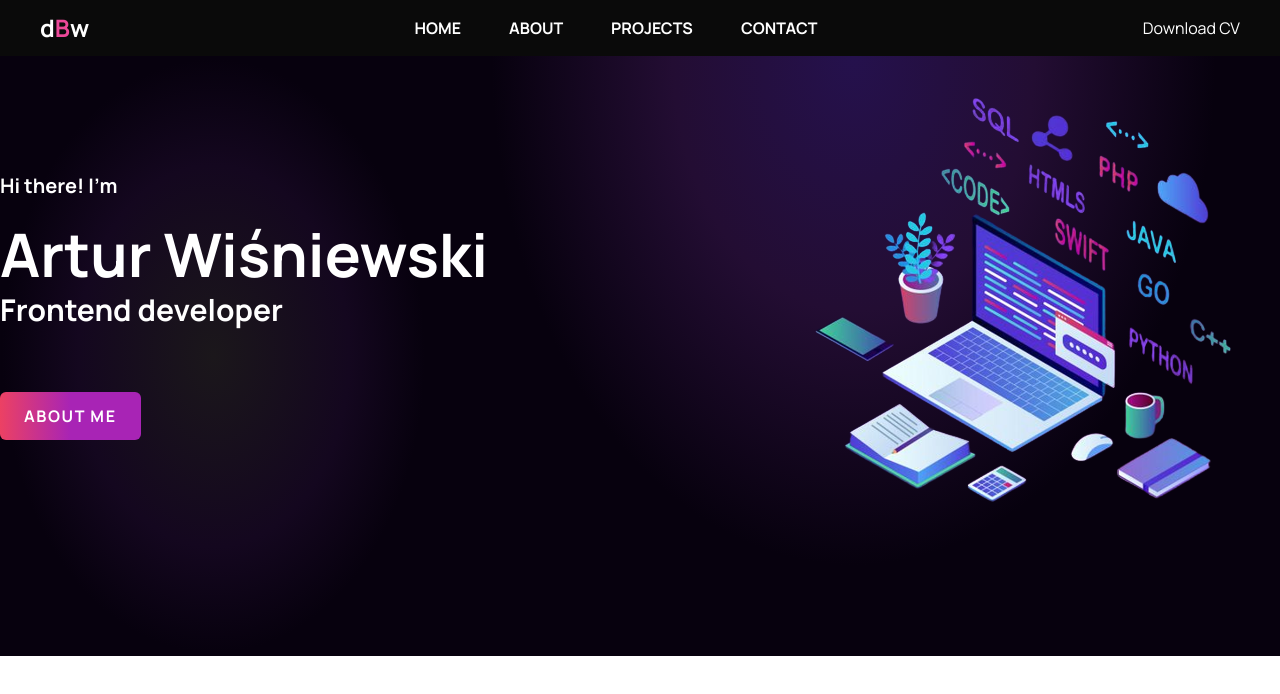
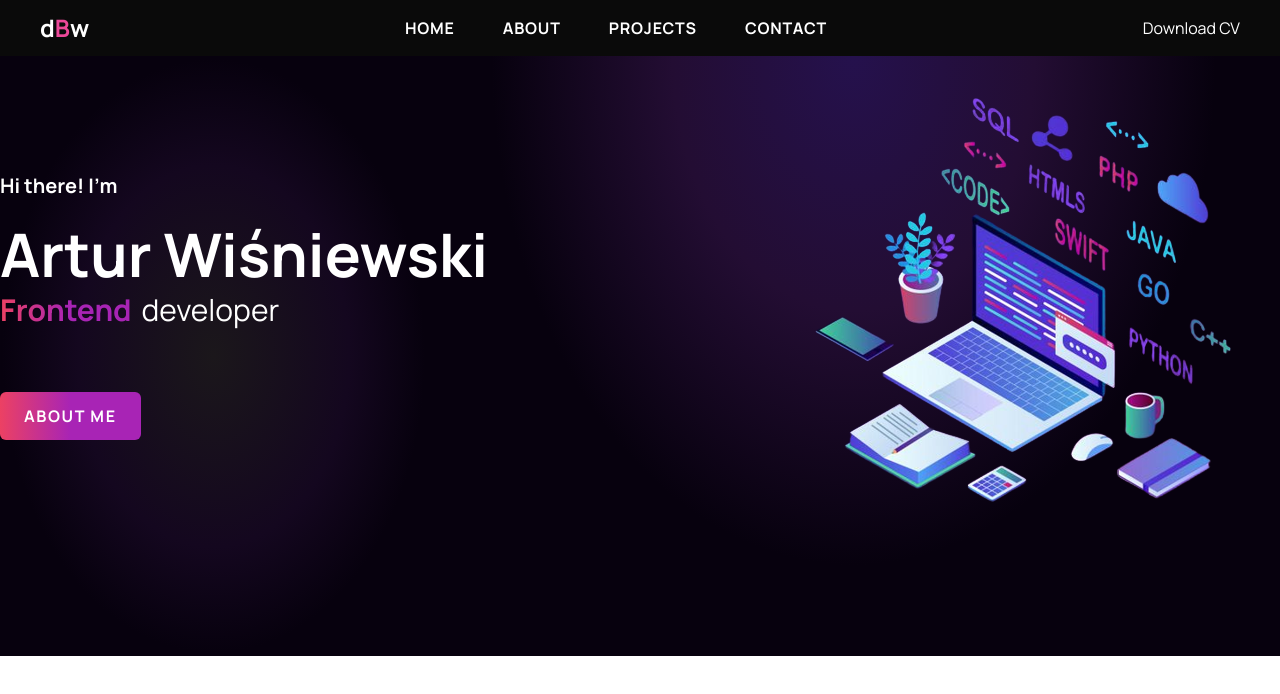
Before and after one commit to ArturDBW/Portfolio, a React (Vite) app: page / in a window 1280 px wide. Shown: the top 694 px of the page. Built offline with nearby package versions, Linux system fonts and the light colour scheme.

Commit message:
change mainButton.tsx styles

```diff
--- a/src/components/Header.tsx
+++ b/src/components/Header.tsx
@@ -2,14 +2,14 @@
 
 export const Header = () => {
   return (
-    <header className="flex h-14  items-center justify-between  bg-neutral-950 px-10 text-white">
+    <header className="sticky flex h-14 items-center  justify-between bg-neutral-950 px-10 text-white">
       <div>
         <span className=" text-2xl font-bold">
           d<span className="text-pink-500">B</span>w
         </span>
       </div>
       <nav>
-        <ul className="flex space-x-12 font-bold uppercase">
+        <ul className="flex space-x-12 font-bold uppercase tracking-wider">
           <li>Home</li>
           <li>About</li>
           <li>Projects</li>
--- a/src/components/Home.tsx
+++ b/src/components/Home.tsx
@@ -10,10 +10,13 @@ export const Home = () => {
       </div>
       <div className="absolute left-0 top-0 w-full">
         <div className="mx-auto flex max-w-7xl items-center justify-between">
-          <div className="grow font-bold text-white">
-            <h4 className="text-xl">Hi there! I&rsquo;m</h4>
-            <h1 className="mb-2 mt-6 text-6xl">Artur Wiśniewski</h1>
-            <h3 className="mb-16 text-3xl">Frontend developer</h3>
+          <div className="grow text-white">
+            <h4 className="text-xl font-bold">Hi there! I&rsquo;m</h4>
+            <h1 className="mb-2 mt-6 text-6xl font-bold">Artur Wiśniewski</h1>
+            <h3 className="mb-16 text-3xl">
+              <span className="gradient-text mr-1 font-bold">Frontend </span>
+              <span>developer</span>
+            </h3>
             <MainButton>About me</MainButton>
           </div>
           <div className="flex grow justify-end">
--- a/src/elements/MainButton.tsx
+++ b/src/elements/MainButton.tsx
@@ -1,6 +1,6 @@
 export const MainButton = ({ children }) => {
   return (
-    <button className="bg-gradient-linear hover:shadow-gradient-linear-shadow rounded-md px-6 py-3 uppercase tracking-widest duration-100 ease-out hover:scale-110 hover:bg-white hover:bg-none hover:text-black">
+    <button className="bg-gradient-linear hover:shadow-gradient-linear-shadow rounded-md px-6 py-3 font-bold uppercase tracking-widest duration-100 ease-out hover:scale-110 hover:bg-white hover:bg-none hover:text-black">
       {children}
     </button>
   );
--- a/src/index.css
+++ b/src/index.css
@@ -20,3 +20,14 @@
 .custom-bg-gradient2 {
   background: radial-gradient(#1b171b 0%, #14071f 45%, #07010e 70%);
 }
+
+.gradient-text {
+  background-image: linear-gradient(
+    90deg,
+    rgba(236, 65, 99, 1) 0%,
+    rgba(168, 36, 181, 1) 50%
+  );
+  -webkit-background-clip: text;
+  background-clip: text;
+  color: transparent;
+}
```
